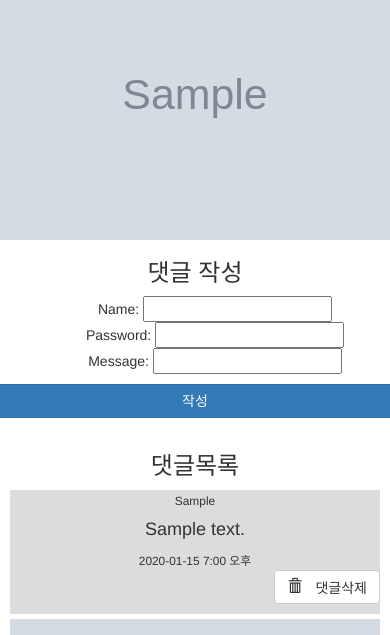
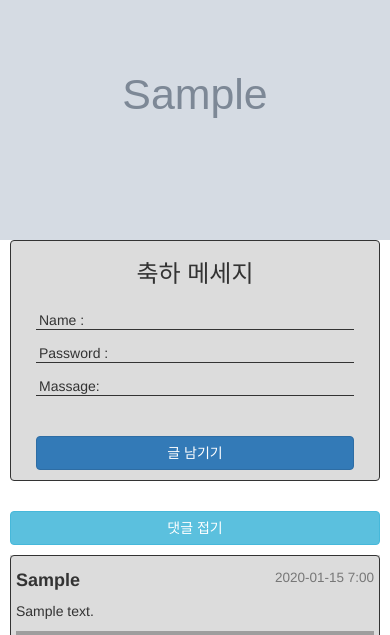
Before and after one commit to murgom/ohoystudio, a Django app: a page that uses card/templates/card/post_detail.html in a window 390 px wide. Shown: the part 2739-3374 px from the top of the page. Run offline with Django 3.2, Linux system fonts and the light colour scheme; tables that the repository leaves empty hold one stand-in row (values such as "Sample post"); grey boxes marked "Sample" are stand-in pictures; parts of the project's set-up code (start-up, migrations or seed data) failed here and were passed over; some libraries are stand-ins or nearby versions; grey boxes are pictures that could not be loaded.

Commit message:
댓글기능 추가

```diff
--- a/card/forms.py
+++ b/card/forms.py
@@ -2,6 +2,8 @@ from django import forms
 from django.forms import ModelForm
 from .models import Post,Comment
 from django_summernote.widgets import SummernoteWidget, SummernoteInplaceWidget
+
+from django.utils.translation import ugettext, ugettext_lazy as _
 
 
 class PostForm(forms.ModelForm):
@@ -15,15 +17,29 @@ class PostForm(forms.ModelForm):
 
 
 class CommentForm(forms.ModelForm):
-    password = forms.CharField(widget=forms.PasswordInput)
-
 
     class Meta:
         model = Comment
-        fields = ('author','user','password','message',)
+        fields = ('author','user','password1','message',)
 
-    def clean_verify_password(self):
-        password1 = self.cleaned_data.get('password',None)
-        if password1 != password1:
-            raise forms.ValidationError('암호가 틀렸습니다')
-        return password1
+
+class CommentDeleteForm(forms.ModelForm):
+    error_messages = {
+        'password_mismatch': _("The two password fields didn't match."),
+    }
+    password1 = forms.CharField(widget=forms.PasswordInput)
+    password2 = forms.CharField(widget=forms.PasswordInput)
+
+    class Meta:
+        model = Comment
+        fields = ('author','user','password1','message',)
+
+    def clean_password2(self):
+        password1 = self.cleaned_data.get("password1")
+        password2 = self.cleaned_data.get("password2")
+        if password1 and password2 and password1 != password2:
+            raise forms.ValidationError(
+                self.error_messages['password_mismatch'],
+                code='password_mismatch',
+            )
+        return password2
--- a/card/models.py
+++ b/card/models.py
@@ -117,10 +117,12 @@ class Comment(models.Model):
     # post_id 라는 필드가 생김 외래키의 영향
     author = models.ForeignKey(settings.AUTH_USER_MODEL, null=True  ,blank=True)
     user = models.CharField(max_length=200)
-    password = models.CharField(max_length=50)
+    password1 = models.CharField(max_length=50)
+    password2 = models.CharField(max_length=50, blank=True)
     message = models.CharField(max_length=200)
     created_at = models.DateTimeField(auto_now_add=True)
     updated_at = models.DateTimeField(auto_now=True)
+
 
 class PostGallery(models.Model):
     post = models.ForeignKey(Post)
@@ -142,3 +144,24 @@ class PostGallery(models.Model):
             )
     created_at = models.DateTimeField(auto_now_add=True)
     updated_at = models.DateTimeField(auto_now=True)
+
+class SmsImage(models.Model):
+    post = models.ForeignKey(Post)
+    name = models.CharField(max_length=100)
+    message_image1 = ProcessedImageField(blank=True,
+            processors=[Thumbnail(1920, 1080)],
+            upload_to=get_image_path,
+            format='JPEG',
+            )
+    message_image2 = ProcessedImageField(blank=True,
+            processors=[Thumbnail(1920, 1080)],
+            upload_to=get_image_path,
+            format='JPEG',
+            )
+    message_image3 = ProcessedImageField(blank=True,
+            processors=[Thumbnail(1920, 1080)],
+            upload_to=get_image_path,
+            format='JPEG',
+            )
+    created_at = models.DateTimeField(auto_now_add=True)
+    updated_at = models.DateTimeField(auto_now=True)
--- a/card/templates/card/post_detail.html
+++ b/card/templates/card/post_detail.html
@@ -69,7 +69,7 @@
 {% if post.gallery_image7 %}
   <div class="gallery">
     <!-- image7 구역 -->
-    <a href="{% url "card2:post_gallery" pk=post.pk %}"><img src="{{ post.gallery_image7.url }}" alt=""></a>
+    <a href="{% url "card:post_gallery" pk=post.pk %}"><img src="{{ post.gallery_image7.url }}" alt=""></a>
   </div>
   {% else %}
 
@@ -121,56 +121,76 @@
   <div class="row"  style="
           margin-left: 10px;
           margin-right: 10px;">
-        <h3>댓글 작성</h3>
+          <div class="col-xs-12 col-sm-4 col-sm-offset-4" style="background: #DCDCDC;
+                                                                 border: 1px solid;
+                                                                 border-radius: 4px;
+                                                                 margin-bottom: 20px;">
+        <h3>축하 메세지</h3>
           <form action="" class="form-horizontal" method="post">
             {% csrf_token %}
-            <div class="form-group">
-              <ul class="massage">
-                  <li>
-                      <span class="tt">Name</span>:
-                      <input type="text" class="jtxtoff" id="id_user" name="user">
-                  </li>
-                  <li>
-                      <span class="tt">Password</span>:
-                      <input type="password" class="jtxtoff" id="id_password" name="password">
-                  </li>
-                  <li>
-                      <span class="tt">Message</span>:
-                      <input type="text" class="jtxtoff" id="id_message" name="message">
-                  </li>
+              <ul id="massage_form">
+              <li id="message_user"><span class="tt">Name </span>      :</li>
+                <p style="border-bottom: 1px solid;">
+                  <input type="text" name="user" maxlength="200" required="" id="id_user">
+                </p>
+              <li id="message_passward"><span class="tt">Password</span>           :</li>
+              <p style="border-bottom: 1px solid;">
+                <input type="password" name="password1" required="" id="id_password1">
+              </p>
+              <li id="message_input"><span class="tt">Massage</span>:</li>
+              <p style="border-bottom: 1px solid;">
+                <input type="text" name="message" maxlength="200" required="" id="id_message">
+              </p>
+
               </ul>
-              <button class="btn btn-large btn-block btn-primary" type="submit">작성</button>
-
+              <div style="padding:10px;">
+                <button class="btn btn-large btn-block btn-primary" type="submit">글 남기기</button>
+              </div>
             </div>
-
+</div>
           </form>
-
-    </div>
-
+          <div class="accordion" id="accordion2">
+            <div class="accordion-group">
+              <div class="accordion-heading">
+                <a class="accordion-toggle" data-toggle="collapse" data-parent="#accordion2" href="#collapseOne">
+                  <div style="padding:10px;">
+                  <button class="btn btn-large btn-block btn-info" type="button">댓글 접기</button>
+                  </div>
+                </a>
+              </div>
+      <div id="collapseOne" class="accordion-body collapse in">
+  <div class="accordion-inner">
     <div class="row"  style="
       margin-left: 10px;
       margin-right: 10px;">
-    <h3>댓글목록</h3>
     {% for comments in post.comment_set.all %}
     <div style="background-color: #DCDCDC;">
-      <table style="margin-bottom: 5px;" class="table table-striped">
         <tbody>
-          <ul style="padding-left: 0px;">
-            <li style="overflow: hidden;">
-              <small>{{comments.user}}</small>
+          <ul style="padding: 5px;
+          border: 1px solid;
+          border-radius: 4px;">
+            <li style="overflow: hidden;
+                       padding-bottom: 10px;">
+              <h4><strong id="commentname">{{comments.user}}</strong><small id="date">{{comments.updated_at| date:'Y-m-d g:i'}}</small></h4>
+
             </li>
-            <strong><h4>{{comments.message}}</h4></strong>
-            <li style="overflow: hidden;"><small>{{comments.updated_at| date:'Y-m-d g:i a'}}</small></li>
-            <li style="overflow: hidden;"><strong>
-              <a style="float: right;" class="btn btn-default" href="{% url "card:comment_delete" pk=comments.pk %}">
-            <span class="glyphicon glyphicon-trash"> 댓글삭제</span></strong></a></li>
+
+            <li style="overflow: hidden">
+                      <p style="float: left;">{{comments.message}}</p>
+                <a style="float: right;" href="{% url "card:comment_delete" pk=comments.pk %}">
+                  <img src="https://s3.ap-northeast-2.amazonaws.com/ohoystudio/Icon/delite.png"/></a>
+            </li>
+
+      </div>
 
     {% endfor %}
-
+  </div>
+</div>
+</div>
         </ul>
       </tbody>
-      </table>
-    </div>
+
+  </div>
 
   {% else %}
 
@@ -213,7 +233,7 @@
 
       <div class="right_box">
         <!-- image15 구역 -->
-        <a href="#"><img src="{{ post.massage_image15.url }}" alt=""></a>
+        <a href="{% url "card:sms_image" pk=post.pk %}"><img src="{{ post.massage_image15.url }}" alt=""></a>
       </div>
 
     {% else %}
@@ -250,7 +270,7 @@ var isMobile = UserAgent.match(/iPhone|iPod|Android|iPad/i);
           },
           webButton: {
             text: '청첩장 보러가기',
-            url: 'https://ohoystdio.kr/card/post/{{ post.id }}' // 앱 설정의 웹 플랫폼에 등록한 도메인의 URL이어야 합니다.
+            url: 'https://ohoystdio.kr/card/wedding{{ post.id }}' // 앱 설정의 웹 플랫폼에 등록한 도메인의 URL이어야 합니다.
           }
         });
 
@@ -264,11 +284,12 @@ var isMobile = UserAgent.match(/iPhone|iPod|Android|iPad/i);
       // 스토리 공유 버튼을 생성합니다.
        function shareStory() {
             Kakao.Story.share({
-              url: 'https://ohoystdio.kr/card/post/{{ post.id }}',
+              url: 'https://ohoystdio.kr/card/wedding{{ post.id }}',
               text: '{{ post.kakao_link_label }}'
             });
           }
 
 </script>
+
 </div>
 {% endblock %}
--- a/card/urls.py
+++ b/card/urls.py
@@ -5,6 +5,7 @@ urlpatterns = [
     url(r'^list/$', views.post_list, name="post_list"),
     url(r'^wedding(?P<pk>\d+)/$', views.post_detail, name='post_detail'),
     url(r'^gallery_card(?P<pk>\d+)/$', views.post_gallery, name='post_gallery'),
+    url(r'^gallery_card2/(?P<pk>\d+)/$', views.sms_image, name='sms_image'),
     url(r'^comments/$', views.comment_list, name='comment_list'),
 
     url(r'^comment/(?P<pk>\d+)/delete/$', views.comment_delete, name='comment_delete'),
--- a/card/views.py
+++ b/card/views.py
@@ -1,7 +1,9 @@
 from django.shortcuts import render, get_object_or_404, redirect
 from django.http import HttpResponse
-from card.models import Post, PostGallery ,Comment
-from .forms import PostForm, CommentForm
+from card.models import Post, PostGallery ,Comment, SmsImage
+from .forms import PostForm, CommentForm, CommentDeleteForm
+
+from django.contrib import messages
 
 def post_list(request):
     qs = Post.objects.all().order_by('-id')
@@ -23,7 +25,14 @@ def post_detail(request, pk):
 def post_gallery(request, pk):
     post = get_object_or_404(PostGallery, pk=pk)
 
-    return render(request, 'card2/post_gallery.html', {
+    return render(request, 'card/post_gallery.html', {
+                                    'post': post,
+                                    })
+
+def sms_image(request, pk):
+    post = get_object_or_404(SmsImage, pk=pk)
+
+    return render(request, 'card/sms_image.html', {
                                     'post': post,
                                     })
 
@@ -38,10 +47,13 @@ def comment_list(request):
 def comment_delete(request, pk):
     comment = get_object_or_404(Comment, pk=pk)
     if request.method == "POST":
-        form = CommentForm(request.POST, instance=comment)
+        form = CommentDeleteForm(request.POST, instance=comment)
         if form.is_valid():
-            comment.password = comment
+            comment.password1 == comment.password2
             comment.delete()
+            messages.success(request, '삭제했습니다.')
+        else:
+            messages.warning(request, '패스워드가 다릅니다')
     else:
-        form = CommentForm(instance=comment)
+        form = CommentDeleteForm(instance=comment)
     return render(request, 'card/comment_delete.html', {'form': form})
--- a/static/bt3/css/custom.css
+++ b/static/bt3/css/custom.css
@@ -24,6 +24,15 @@
 		.video {}
 		.video {width:auto;height:auto;}
 		#youtube {padding : 17;}
+		#date {float: right;;}
+		#commentname {float: left;}
+		#message_user {float: left; padding: 3px 3px 3px 3px; overflow: hidden;}
+		#message_passward {float: left; padding: 3px 3px 3px 3px; overflow: hidden;}
+		#message_input {float: left; padding: 3px 3px 3px 3px; overflow: hidden;}
+		#massage_form {padding: 10px;}
+		#id_user {border: 0px; background-color: #DCDCDC;}
+		#id_password1 {border: 0px; background-color: #DCDCDC;}
+		#id_message {border: 0px; background-color: #DCDCDC;}
 		.sns {overflow:hidden;width:100%;zoom:1;}
 		.sns .left_box {float:left;width:25%;}
         .sns .left_box {float:left;width:25%;}
```
Also changed, not shown: card/admin.py (+7 -3 lines), card/templates/card/comment_delete.html (+34 -3 lines), card/templates/card/sms_image.html (added, +38 -0 lines), card/migrations/0016_auto_20170908_1938.py (added), card/migrations/0017_auto_20170908_1954.py (added), card/migrations/0018_auto_20170908_2009.py (added), card/migrations/0019_auto_20170915_2056.py (added).
